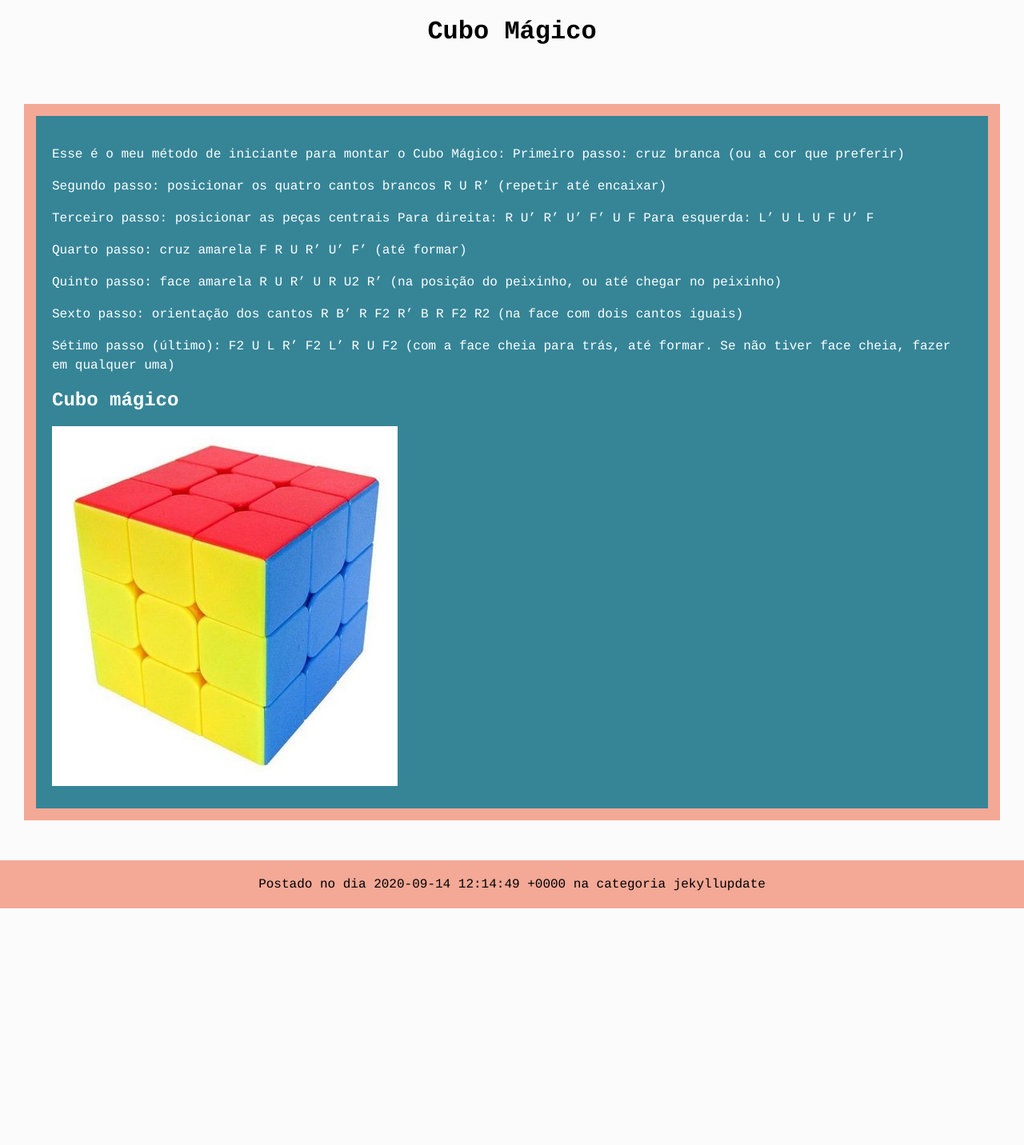
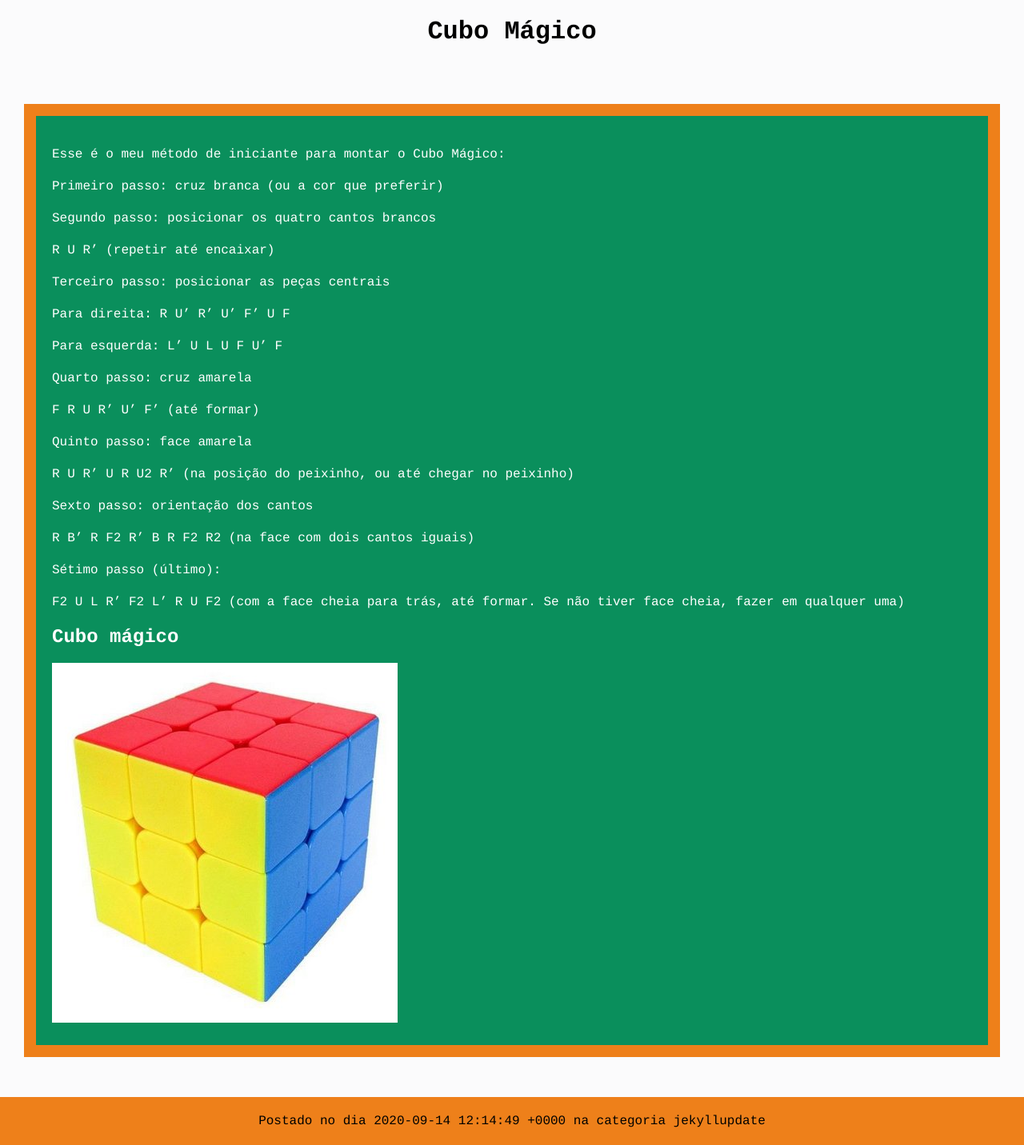
Before and after one commit to juliazanon/meusite2, a Jekyll site: the page built from _posts/2020-09-16-Cubo-Magico.markdown, in a window 1280 px wide. Shown: the whole page at 80% size. Built offline with Jekyll 4.4.1, drawn with Linux system fonts in a browser that asks for light colours; before the commit the page ends 1136 px from its top, so only the background shows below that.

Commit message:
Primeiro update no cubo

```diff
--- a/_layouts/cubo.html
+++ b/_layouts/cubo.html
@@ -9,7 +9,7 @@ layout: default
         {{ content }}
         <img src="{{ '/assets/images/cubomagico.jpg' | relative_url }}">
     </section>
- </main>
- <footer id="rodape_cubo">
+</main>
+<footer id="rodape_cubo">
     <p>Postado no dia {{ page.date }} na categoria {{ page.categories }}</p>
- </footer>
+</footer>
--- a/_sass/main.scss
+++ b/_sass/main.scss
@@ -2,8 +2,8 @@
     --primary-color: #000000;
     --secondary-color: #ffffff;
     --primary-background: #fbfbfc;
-    --secondary-background: #F4A896;
-    --tertiary-background: #358597;
+    --secondary-background: #ee801a;
+    --tertiary-background: #0a8f5c;
     font-family: Courier, "Lucida Console", monospace;
     font-size: 16px;
     line-height: 1.5em;
```
Also changed, not shown: _posts/2020-09-16-Cubo-Magico.markdown (+14 -0 lines).
